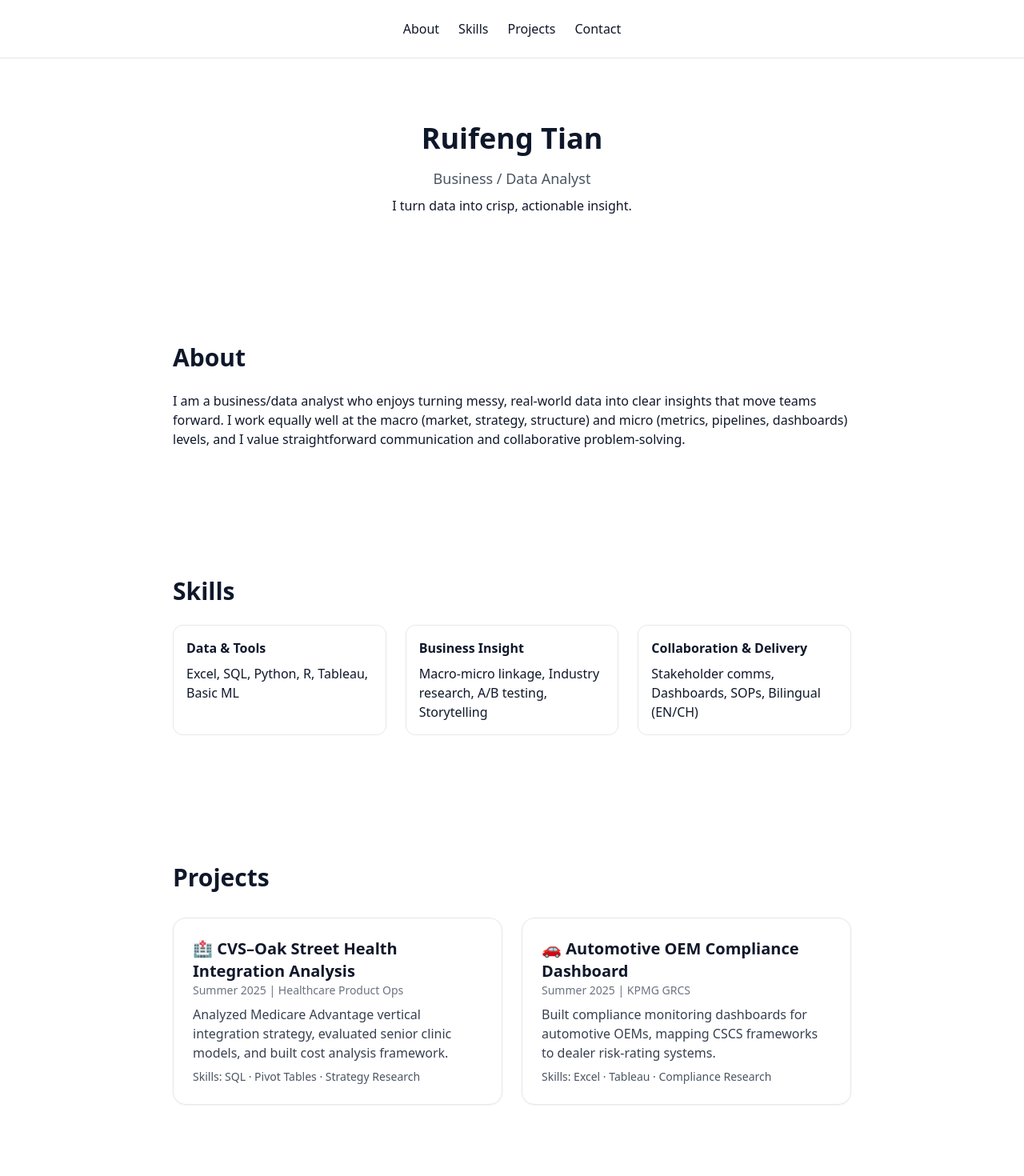
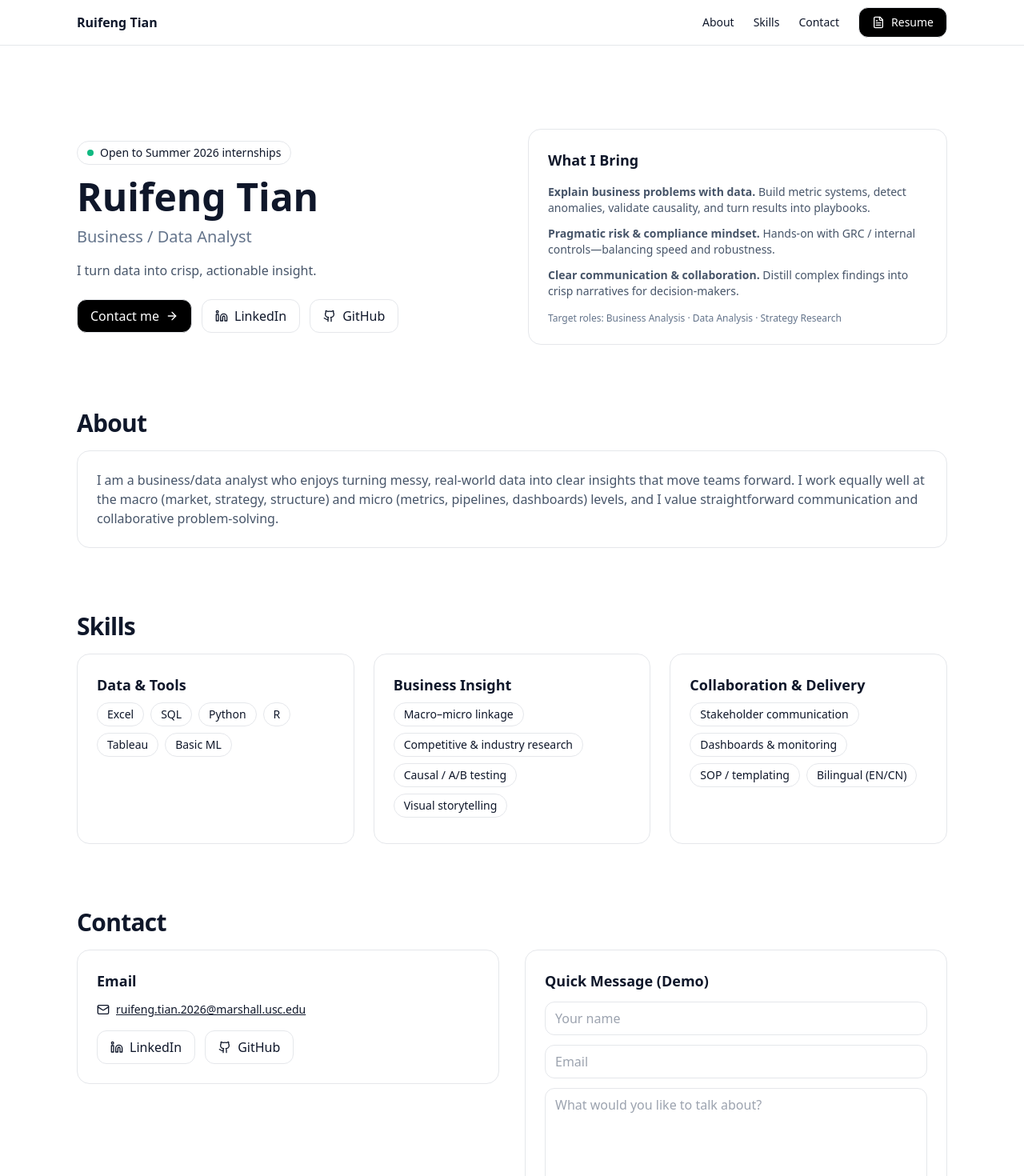
Before and after one commit to Ruifeng-T/ruifeng-site, a Next.js app: page / in a window 1280 px wide. Shown: the top 1470 px of the page at 80% size. Built offline with nearby package versions, Linux system fonts and the light colour scheme.

Commit message:
Update index.tsx

```diff
--- a/pages/index.tsx
+++ b/pages/index.tsx
@@ -1,108 +1,146 @@
-import Head from "next/head";
+import Head from 'next/head'
+import { Mail, Linkedin, Github, FileText, ArrowRight } from 'lucide-react'
+
+const SITE = {
+  name: "Ruifeng Tian",
+  title: "Business / Data Analyst",
+  tagline: "I turn data into crisp, actionable insight.",
+  email: "ruifeng.tian.2026@marshall.usc.edu",
+  socials: {
+    linkedin: "https://www.linkedin.com/in/usc-marshall-trf/",
+    github: "https://github.com/",
+  }
+};
+
+const SKILLS: { name: string; items: string[] }[] = [
+  { name: "Data & Tools", items: ["Excel", "SQL", "Python", "R", "Tableau", "Basic ML"] },
+  { name: "Business Insight", items: ["Macro–micro linkage", "Competitive & industry research", "Causal / A/B testing", "Visual storytelling"] },
+  { name: "Collaboration & Delivery", items: ["Stakeholder communication", "Dashboards & monitoring", "SOP / templating", "Bilingual (EN/CN)"] }
+];
 
 export default function Home() {
   return (
     <>
       <Head>
-        <title>Ruifeng Tian</title>
-        <meta name="description" content="Personal site of Ruifeng Tian" />
+        <title>Ruifeng Tian | Business & Data Analyst</title>
+        <meta name="description" content="Ruifeng Tian - Business/Data Analyst. Turning data into clear, actionable insights. Open to Summer 2026 internships." />
+        <meta name="keywords" content="Ruifeng Tian, Data Analyst, Business Analyst, USC MSBA, Summer Internship 2026" />
+        <meta name="robots" content="index, follow" />
+        <link rel="canonical" href="https://your-domain.com/" />
       </Head>
 
-      {/* Navbar */}
-      <nav className="flex justify-center space-x-6 py-6 border-b">
-        <a href="#about">About</a>
-        <a href="#skills">Skills</a>
-        <a href="#projects">Projects</a>
-        <a href="#contact">Contact</a>
-      </nav>
+      <header className="sticky top-0 z-50 backdrop-blur bg-white/70 border-b">
+        <nav className="container h-14 flex items-center justify-between">
+          <a href="#top" className="font-semibold">{SITE.name}</a>
+          <div className="hidden sm:flex items-center gap-6 text-sm">
+            <a className="hover:underline" href="#about">About</a>
+            <a className="hover:underline" href="#skills">Skills</a>
+            <a className="hover:underline" href="#contact">Contact</a>
+            <a className="btn btn-primary text-sm" href={SITE.socials.resume} target="_blank" rel="noreferrer">
+              <FileText className="w-4 h-4" /> Resume
+            </a>
+          </div>
+        </nav>
+      </header>
 
-      <main className="max-w-4xl mx-auto px-6">
+      <main id="top" className="container py-16">
         {/* Hero */}
-        <section className="py-20 text-center">
-          <h1 className="text-4xl font-bold">Ruifeng Tian</h1>
-          <p className="mt-4 text-lg text-gray-600">Business / Data Analyst</p>
-          <p className="mt-2">I turn data into crisp, actionable insight.</p>
-        </section>
+        <section className="py-10 grid lg:grid-cols-2 gap-10 items-center">
+          <div>
+            <div className="inline-flex items-center gap-2 rounded-2xl border px-3 py-1 text-sm mb-4">
+              <span className="inline-block w-2 h-2 rounded-full bg-emerald-500" />
+              Open to Summer 2026 internships
+            </div>
+            <h1 className="text-4xl sm:text-5xl font-bold leading-tight">{SITE.name}</h1>
+            <p className="mt-3 text-xl text-slate-500">{SITE.title}</p>
+            <p className="mt-4 text-slate-600 max-w-prose">{SITE.tagline}</p>
+            <div className="mt-6 flex flex-wrap items-center gap-3">
+              <a className="btn btn-primary" href="#contact">
+                Contact me <ArrowRight className="w-4 h-4" />
+              </a>
+              <a className="btn btn-outline" href={SITE.socials.linkedin} target="_blank" rel="noreferrer">
+                <Linkedin className="w-4 h-4" /> LinkedIn
+              </a>
+              <a className="btn btn-outline" href={SITE.socials.github} target="_blank" rel="noreferrer">
+                <Github className="w-4 h-4" /> GitHub
+              </a>
+            </div>
+          </div>
 
-        {/* About */}
-        <section id="about" className="py-20">
-          <h2 className="text-3xl font-bold mb-6">About</h2>
-          <p>
-            I am a business/data analyst who enjoys turning messy, real-world data
-            into clear insights that move teams forward. I work equally well at the
-            macro (market, strategy, structure) and micro (metrics, pipelines,
-            dashboards) levels, and I value straightforward communication and
-            collaborative problem-solving.
-          </p>
-        </section>
-
-        {/* Skills */}
-        <section id="skills" className="py-20">
-          <h2 className="text-3xl font-bold mb-6">Skills</h2>
-          <div className="grid md:grid-cols-3 gap-6">
-            <div className="p-4 border rounded-xl">
-              <h3 className="font-semibold mb-2">Data & Tools</h3>
-              <p>Excel, SQL, Python, R, Tableau, Basic ML</p>
-            </div>
-            <div className="p-4 border rounded-xl">
-              <h3 className="font-semibold mb-2">Business Insight</h3>
-              <p>Macro-micro linkage, Industry research, A/B testing, Storytelling</p>
-            </div>
-            <div className="p-4 border rounded-xl">
-              <h3 className="font-semibold mb-2">Collaboration & Delivery</h3>
-              <p>Stakeholder comms, Dashboards, SOPs, Bilingual (EN/CH)</p>
+          <div className="w-full">
+            <div className="card">
+              <h3 className="text-lg font-semibold mb-4">What I Bring</h3>
+              <ul className="space-y-3 text-sm text-slate-600">
+                <li><strong>Explain business problems with data.</strong> Build metric systems, detect anomalies, validate causality, and turn results into playbooks.</li>
+                <li><strong>Pragmatic risk & compliance mindset.</strong> Hands-on with GRC / internal controls—balancing speed and robustness.</li>
+                <li><strong>Clear communication & collaboration.</strong> Distill complex findings into crisp narratives for decision-makers.</li>
+              </ul>
+              <p className="mt-4 text-xs text-slate-500">Target roles: Business Analysis · Data Analysis · Strategy Research</p>
             </div>
           </div>
         </section>
 
-        {/* Projects */}
-        <section id="projects" className="py-20">
-          <h2 className="text-3xl font-bold mb-8">Projects</h2>
-          <div className="grid md:grid-cols-2 gap-6">
-            <div className="rounded-2xl border p-6 shadow-sm hover:shadow-md transition">
-              <h3 className="text-xl font-semibold">
-                🏥 CVS–Oak Street Health Integration Analysis
-              </h3>
-              <p className="text-sm text-gray-500">Summer 2025 | Healthcare Product Ops</p>
-              <p className="mt-2 text-gray-700">
-                Analyzed Medicare Advantage vertical integration strategy, evaluated senior
-                clinic models, and built cost analysis framework.
-              </p>
-              <p className="mt-2 text-sm text-gray-600">
-                Skills: SQL · Pivot Tables · Strategy Research
-              </p>
-            </div>
+        {/* About */}
+        <section id="about" className="py-10">
+          <h2 className="text-3xl font-semibold tracking-tight mb-4">About</h2>
+          <div className="card text-slate-600">
+            I am a business/data analyst who enjoys turning messy, real-world data into clear insights that move teams forward. I work equally well at the macro (market, strategy, structure) and micro (metrics, pipelines, dashboards) levels, and I value straightforward communication and collaborative problem-solving.
+          </div>
+        </section>
 
-            <div className="rounded-2xl border p-6 shadow-sm hover:shadow-md transition">
-              <h3 className="text-xl font-semibold">
-                🚗 Automotive OEM Compliance Dashboard
-              </h3>
-              <p className="text-sm text-gray-500">Summer 2025 | KPMG GRCS</p>
-              <p className="mt-2 text-gray-700">
-                Built compliance monitoring dashboards for automotive OEMs, mapping CSCS
-                frameworks to dealer risk-rating systems.
-              </p>
-              <p className="mt-2 text-sm text-gray-600">
-                Skills: Excel · Tableau · Compliance Research
-              </p>
-            </div>
+        {/* Skills */}
+        <section id="skills" className="py-10">
+          <h2 className="text-3xl font-semibold tracking-tight mb-4">Skills</h2>
+          <div className="grid md:grid-cols-3 gap-6">
+            {SKILLS.map((s) => (
+              <div key={s.name} className="card">
+                <h3 className="text-lg font-semibold mb-2">{s.name}</h3>
+                <div className="flex flex-wrap">
+                  {s.items.map((item) => (
+                    <span key={item} className="chip">{item}</span>
+                  ))}
+                </div>
+              </div>
+            ))}
           </div>
         </section>
 
         {/* Contact */}
-        <section id="contact" className="py-20">
-          <h2 className="text-3xl font-bold mb-6">Contact</h2>
-          <p>Email: ruifeng.tian.2026@marshall.usc.edu</p>
-          <div className="flex space-x-4 mt-4">
-            <a href="https://linkedin.com" className="text-blue-600">
-              LinkedIn
-            </a>
-            <a href="https://github.com" className="text-gray-800">
-              GitHub
-            </a>
+        <section id="contact" className="py-10">
+          <h2 className="text-3xl font-semibold tracking-tight mb-4">Contact</h2>
+          <div className="grid lg:grid-cols-2 gap-8 items-start">
+            <div className="card">
+              <h3 className="text-lg font-semibold mb-3">Email</h3>
+              <div className="flex items-center gap-2 text-sm">
+                <Mail className="w-4 h-4" />
+                <a href={`mailto:${SITE.email}`} className="underline">{SITE.email}</a>
+              </div>
+              <div className="mt-4 flex gap-3">
+                <a className="btn btn-outline" href={SITE.socials.linkedin} target="_blank" rel="noreferrer">
+                  <Linkedin className="w-4 h-4" /> LinkedIn
+                </a>
+                <a className="btn btn-outline" href={SITE.socials.github} target="_blank" rel="noreferrer">
+                  <Github className="w-4 h-4" /> GitHub
+                </a>
+              </div>
+            </div>
+
+            <div className="card">
+              <h3 className="text-lg font-semibold mb-3">Quick Message (Demo)</h3>
+              <form onSubmit={(e) => { e.preventDefault(); alert("Demo form only — connect it to your backend or a form service."); }} className="space-y-3">
+                <input className="w-full border rounded-xl px-3 py-2" placeholder="Your name" required />
+                <input className="w-full border rounded-xl px-3 py-2" type="email" placeholder="Email" required />
+                <textarea className="w-full border rounded-xl px-3 py-2" placeholder="What would you like to talk about?" rows={5} required />
+                <button type="submit" className="w-full btn btn-primary">Send</button>
+              </form>
+            </div>
           </div>
         </section>
       </main>
+
+      <footer className="py-10 text-center text-sm text-slate-500 border-t">
+        © {new Date().getFullYear()} {SITE.name}. Built with ❤️
+      </footer>
     </>
-  );
+  )
 }
```
